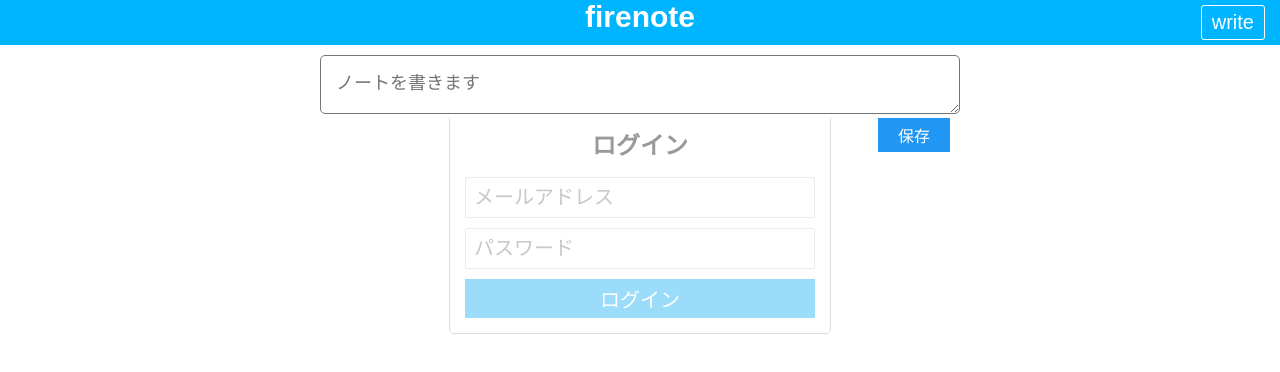
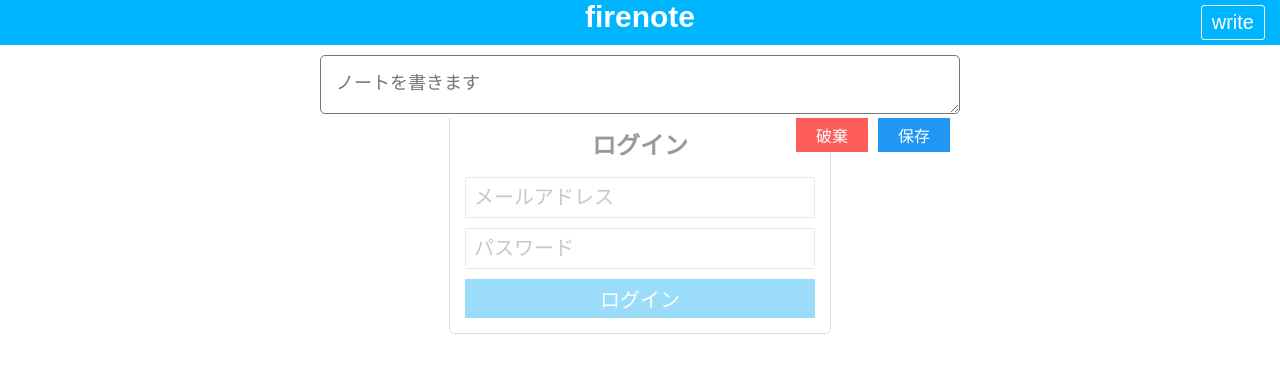
Before and after one commit to d-issy/firenote, a Vue app: page / in a window 1280 px wide. Both pictures are taken after a click on the button "write". Shown: the top 372 px of the page. Built offline with nearby package versions, Linux system fonts and the light colour scheme; no server answers.

Commit message:
impl discard button

```diff
--- a/src/components/Editor.vue
+++ b/src/components/Editor.vue
@@ -4,7 +4,8 @@
       <textarea v-model="text" :rows="rows" placeholder="ノートを書きます" ref="newNote"></textarea>
       <div v-if="error" class="error">{{ error }}</div>
       <div>
-        <button @click="save">保存</button>
+        <button class="save-btn" @click="save">保存</button>
+        <button class="close-btn" @click="close">破棄</button>
       </div>
     </div>
   </div>
@@ -38,6 +39,12 @@ export default {
       }).catch(() => {
         this.error = 'firestoreへの接続でエラーが発生しました。'
       })
+    },
+    close () {
+      if (!confirm('本当に破棄してよろしいですか？')) {
+        return
+      }
+      this.$store.commit('toggleEditor')
     }
   },
   computed: {
@@ -92,6 +99,11 @@ export default {
   padding: 5px 20px;
   font-size: 16px;
   color: #fff;
+}
+.close-btn {
+  background-color: #ff5c5c;
+}
+.save-btn {
   background-color: #2196f3;
 }
 .error {
```
